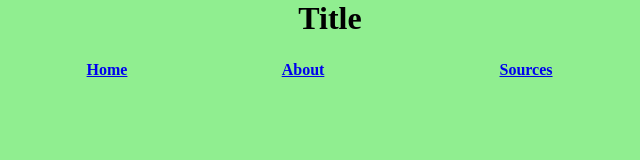
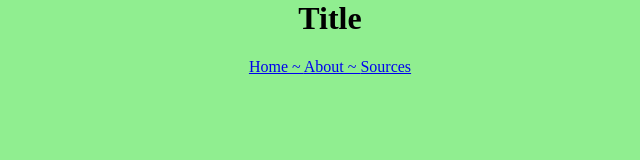
Before and after one commit to McPotter727/McPotter727.github.io, a plain HTML site: page project1.html in a window 1280 px wide. Shown: the whole page, without its empty margins (310-950 px from the left). Drawn offline with Linux system fonts and the light colour scheme.

Commit message:
Update project1.html

```diff
--- a/project1.html
+++ b/project1.html
@@ -18,12 +18,11 @@
   </head>
   <body>
     <h1>Title</h1>
-	  <table style="width:100%">
-  <tr>
-    <th><a href = "project1.html">Home</a></th>
-    <th><a href = "project2.html">About</a></th>
-    <th><a href = "project3.html">Sources</a></th>
-  </tr>
-		</table>
+
+  <a href = "project1.html">Home ~ </a>
+  <a href = "project2.html">About ~ </a>
+  <a href = "project3.html">Sources</a>
+
+
   </body>
 </html>
```
